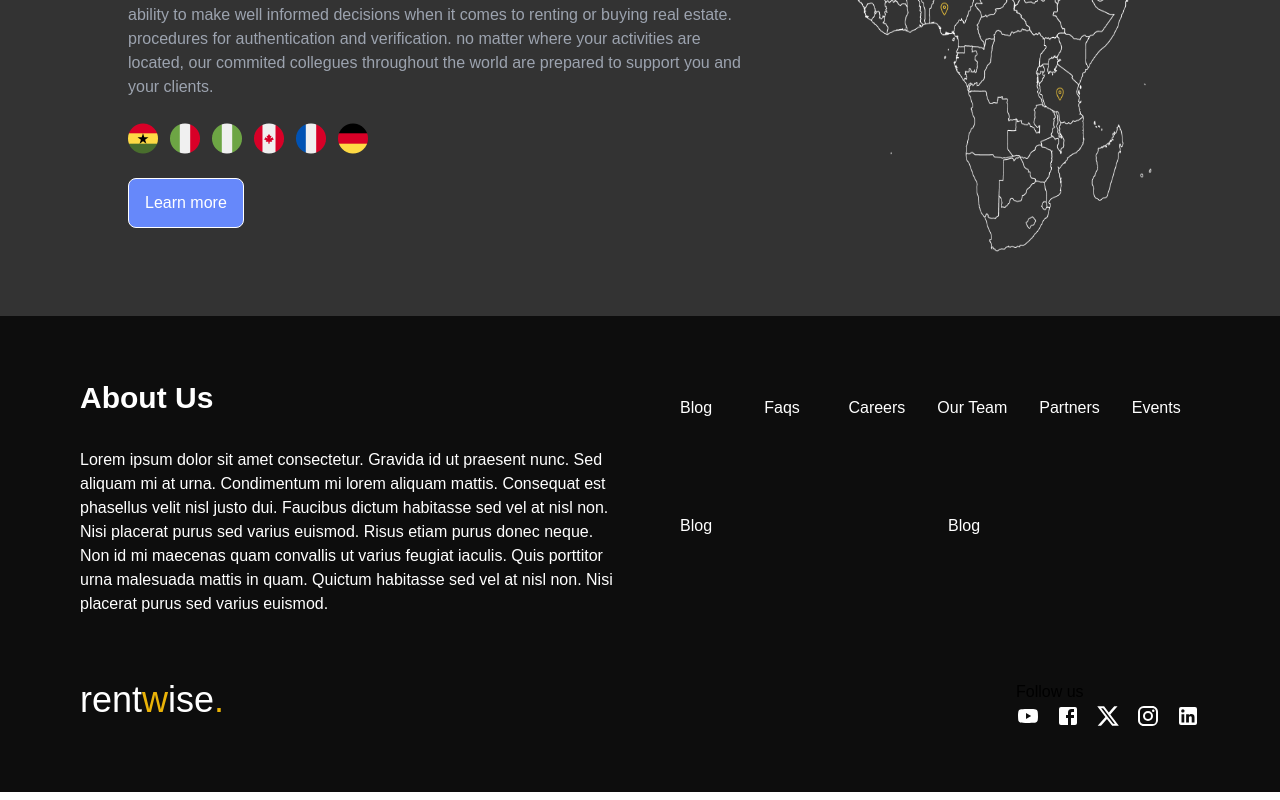
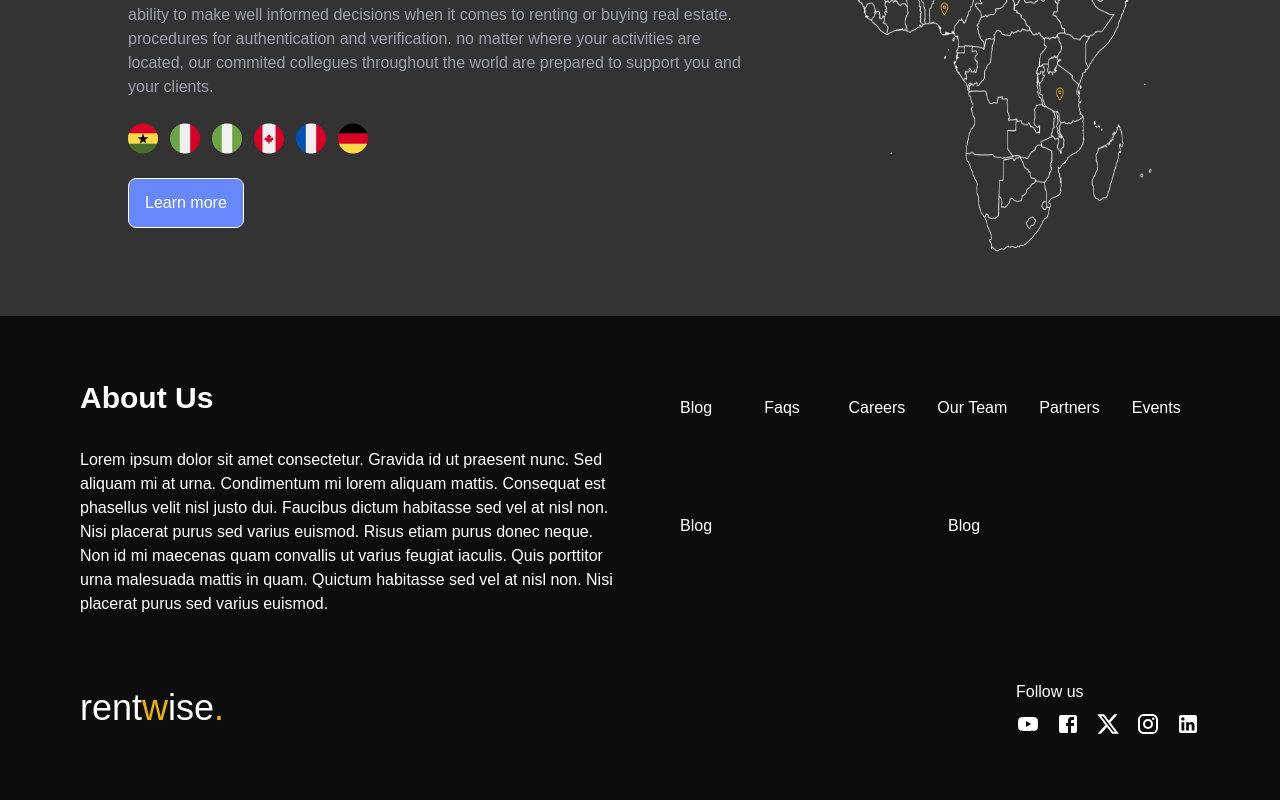
Before and after one commit to Obadea/rentwise, a React (Create React App) app: page / in a window 1280 px wide. Shown: the part 2141-2941 px from the top of the page. Built offline with nearby package versions, Linux system fonts and the light colour scheme; a web font is replaced by a local one.

Commit message:
color modification

```diff
--- a/src/landingpage/components/Footer.jsx
+++ b/src/landingpage/components/Footer.jsx
@@ -49,13 +49,13 @@ function Footer() {
           </a>
         </div>
       </div>
-      <div className="flex justify-between mt-16">
+      <div className="flex justify-between items-center mt-16">
         <h2 className="text-white text-4xl">
           rent<span className="text-yellow-500">w</span>ise
           <span className="text-yellow-500">.</span>
         </h2>
         <div>
-          <h4>Follow us</h4>
+          <h4 className="font-sm text-white mb-2">Follow us</h4>
           <div className="flex gap-4 text-white">
             <YouTubeIcon />
             <FacebookIcon />
```
